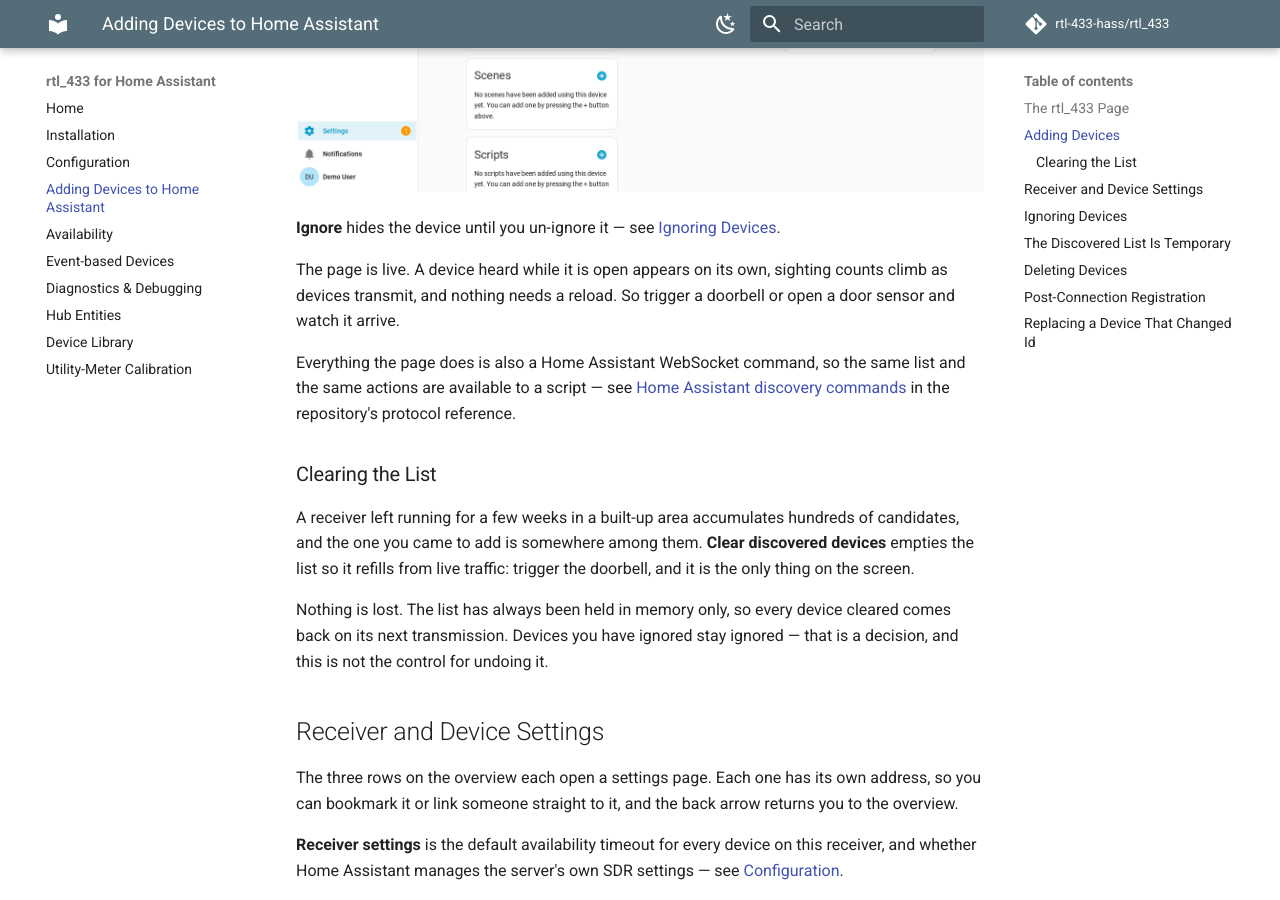
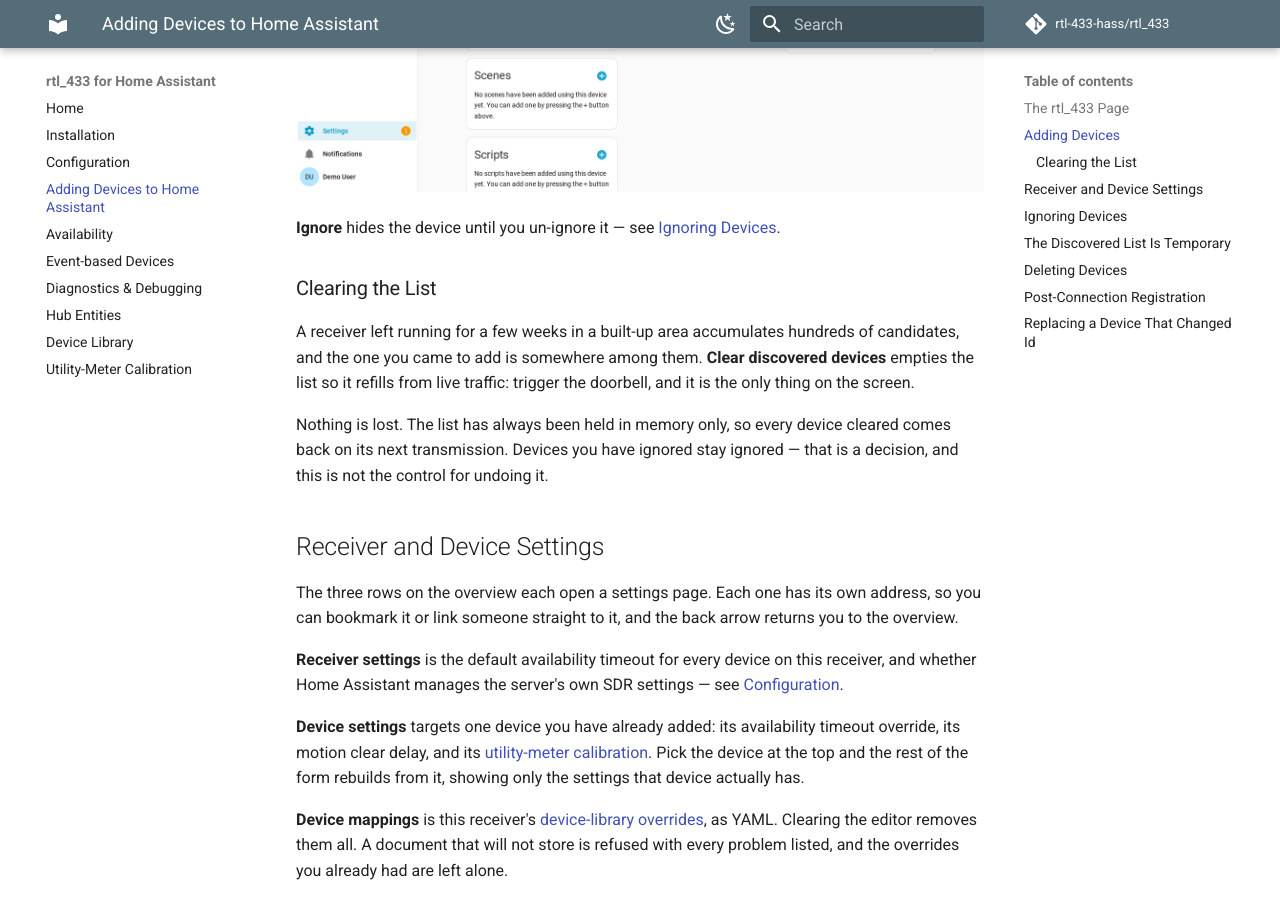
Before and after one commit to rtl-433-hass/rtl_433, an MkDocs documentation site: the page built from docs/device-discovery.md, in a window 1280 px wide and 900 px high, scrolled down 2639 px. Built offline with MkDocs 1.6.1 and Material for MkDocs 9.7.7, drawn with Linux system fonts in a browser that asks for light colours; comment, search, counter and statistics services are not loaded; the version menu is left out.

Commit message:
docs: cut the live-updates and WebSocket asides from Adding Devices
Neither answers a question the reader is asking while deciding what to add: the
page updating itself is something they see happen, and scripting the discovery
commands belongs with the protocol reference, not in a setup guide.

This removes the last reference from docs/ to WEBSOCKET_API.md, which is what
moving that file out of the documentation site was for.

Co-Authored-By: Claude Opus 5 (1M context) <noreply@anthropic.com>
Claude-Session: https://claude.ai/code/session_018HhtFuqBNovRCKpDqLKD2v

```diff
--- a/docs/device-discovery.md
+++ b/docs/device-discovery.md
@@ -64,15 +64,6 @@ with a link to the device that was just created:
 
 **Ignore** hides the device until you un-ignore it — see [Ignoring
 Devices](#ignoring-devices).
-
-The page is live. A device heard while it is open appears on its own, sighting
-counts climb as devices transmit, and nothing needs a reload. So trigger a
-doorbell or open a door sensor and watch it arrive.
-
-Everything the page does is also a Home Assistant WebSocket command, so the same
-list and the same actions are available to a script — see [Home Assistant
-discovery commands](https://github.com/rtl-433-hass/rtl_433/blob/main/WEBSOCKET_API.md#home-assistant-discovery-commands)
-in the repository's protocol reference.
 
 ### Clearing the List
 
```
